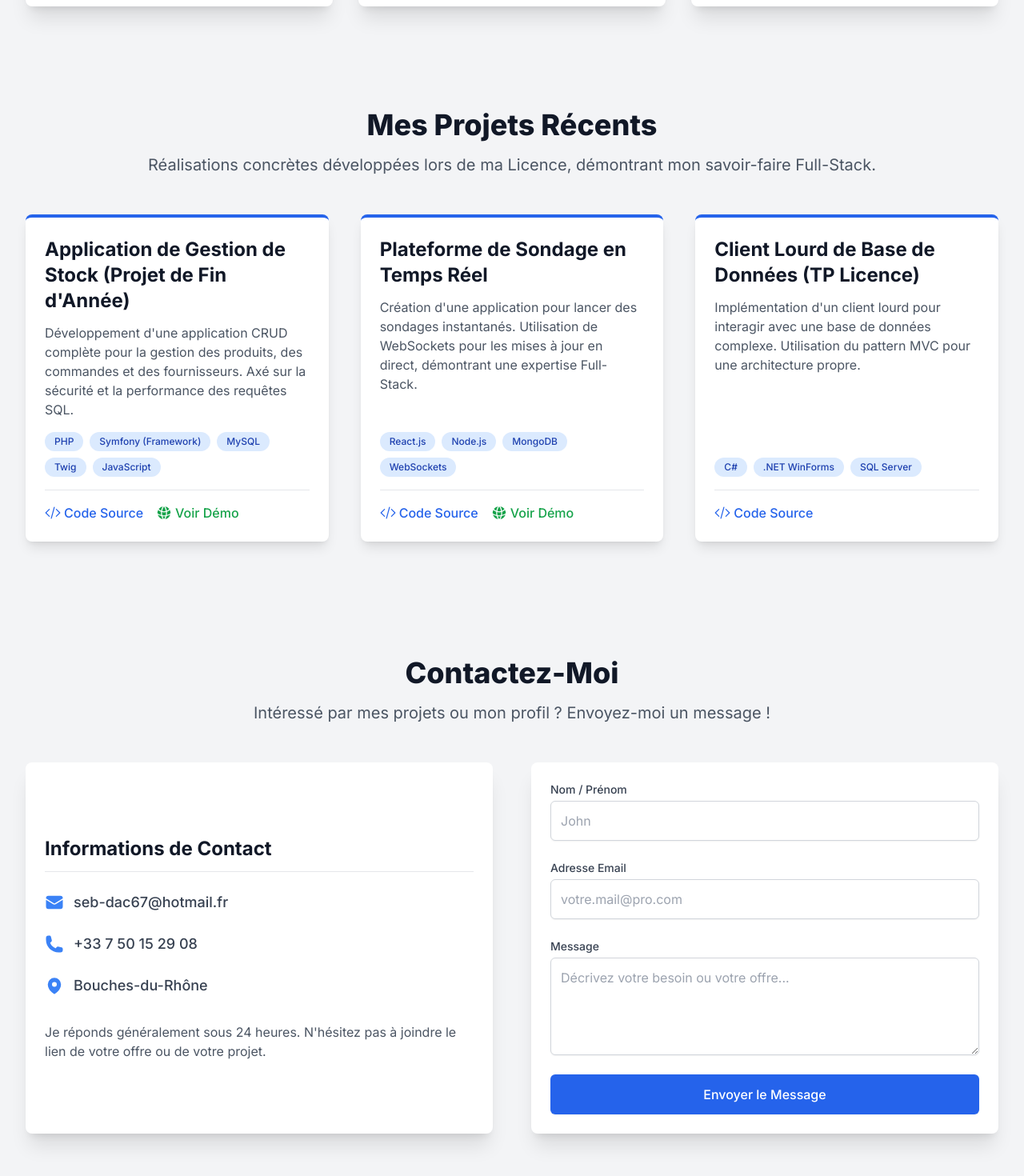
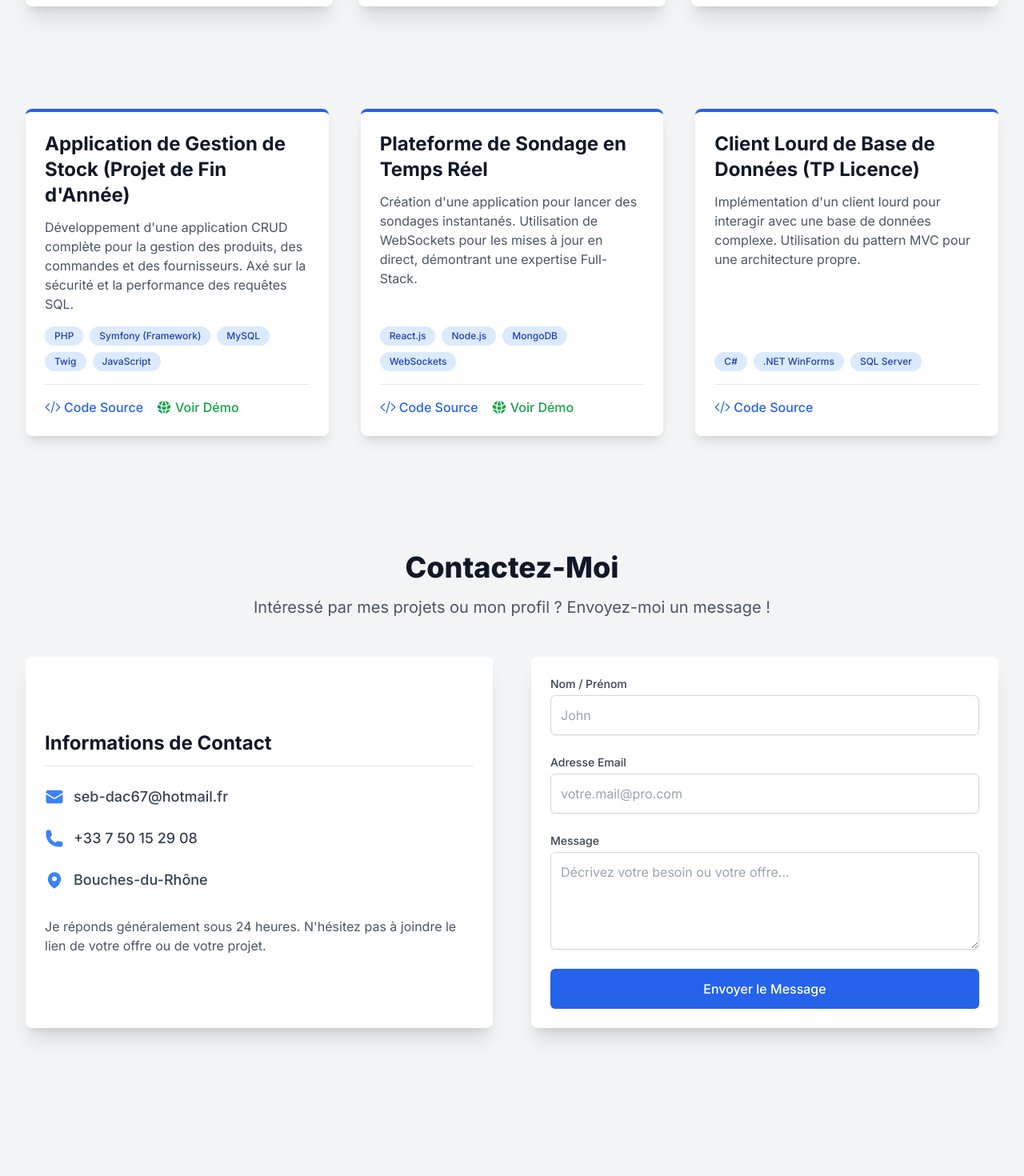
Before and after one commit to Sebcoach13/mon-portfolio-dev, a Next.js app: page / in a window 1280 px wide. Shown: the part 1300-2770 px from the top of the page at 80% size. After the commit the page ends 2665 px from the top, so only its background shows below. Built offline with nearby package versions, Linux system fonts and the light colour scheme.

Commit message:
feat: Déploiement final avec thème, alignement vertical et corrections complètes

```diff
--- a/components/Contact.js
+++ b/components/Contact.js
@@ -23,8 +23,10 @@ export default function Contact() {
           </p>
         </div>
 
-        <div className="grid grid-cols-1 md:grid-cols-2 gap-12">
+        {/* Grille de Contact : items-stretch ajouté */}
+        <div className="grid grid-cols-1 md:grid-cols-2 gap-12 items-stretch">
 
+          {/* Panneau d'Information (s'étire) */}
           <div className="p-6 rounded-lg shadow-xl h-full flex flex-col justify-center bg-white">
             <h3 className="text-2xl font-bold text-gray-900 mb-6 border-b pb-3">Informations de Contact</h3>
 
@@ -42,8 +44,10 @@ export default function Contact() {
             </p>
           </div>
 
+          {/* Formulaire (s'étire) */}
           <div className="p-6 rounded-lg shadow-xl bg-white">
-            <form action="https://formspree.io/f/movgzvyg" method="POST" className="space-y-6">
+            {/* h-full et flex flex-col ajoutés pour que le formulaire remplisse bien la hauteur de la carte */}
+            <form action="https://formspree.io/f/movgzvyg" method="POST" className="space-y-6 h-full flex flex-col justify-between">
 
               <div>
                 <label htmlFor="name" className="block text-sm font-medium text-gray-700">Nom / Prénom</label>
@@ -92,6 +96,7 @@ export default function Contact() {
             </form>
           </div>
         </div>
+
       </div>
     </section>
   );
--- a/components/Projects.js
+++ b/components/Projects.js
@@ -32,22 +32,14 @@ export default function Projects() {
     <section id="projets" className="py-16">
       <div className="max-w-7xl mx-auto px-4 sm:px-6 lg:px-8">
 
-        {/* Titre de la Section */}
-        <div className="text-center mb-12">
-          <h2 className="text-4xl font-extrabold text-gray-900 mb-4">
-            Mes Projets Récents
-          </h2>
-          <p className="text-xl text-gray-600">
-            Réalisations concrètes développées lors de ma Licence, démontrant mon savoir-faire Full-Stack.
-          </p>
-        </div>
+        {/* Titre de la Section... */}
 
-        {/* Grille des Projets */}
-        <div className="grid grid-cols-1 md:grid-cols-2 lg:grid-cols-3 gap-10">
+        {/* Grille des Projets : items-stretch ajouté */}
+        <div className="grid grid-cols-1 md:grid-cols-2 lg:grid-cols-3 gap-10 items-stretch">
           {projectsData.map((project, index) => (
             <div
               key={index}
-              // Ajout de bg-white pour contraster avec le fond général
+              // h-full, flex et bg-white pour l'alignement
               className="p-6 rounded-lg shadow-lg border-t-4 border-primary-600 flex flex-col h-full bg-white"
             >
               <h3 className="text-2xl font-bold text-gray-900 mb-3">{project.title}</h3>
```
